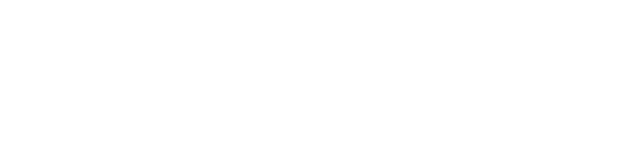
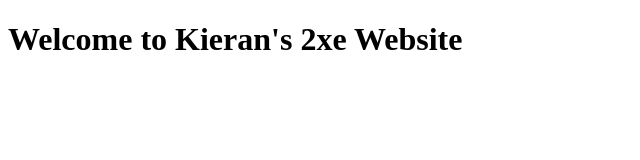
Before and after one commit to kieran2xe/kieran2xe.github.io, a plain HTML site: page index.html in a window 1280 px wide. Shown: the whole page, without its empty margins (0-640 px from the left). Drawn offline with Linux system fonts and the light colour scheme.

Commit message:
Add welcome header to the HTML structure

```diff
--- a/index.html
+++ b/index.html
@@ -4,6 +4,7 @@
     <meta charset="UTF-8">
     <meta name="viewport" content="width=device-width, initial-scale=1.0">
     <title>Kieran's 2xe Website</title>
+    <h1>Welcome to Kieran's 2xe Website</h1>
 </head>
 <body>
 
```
